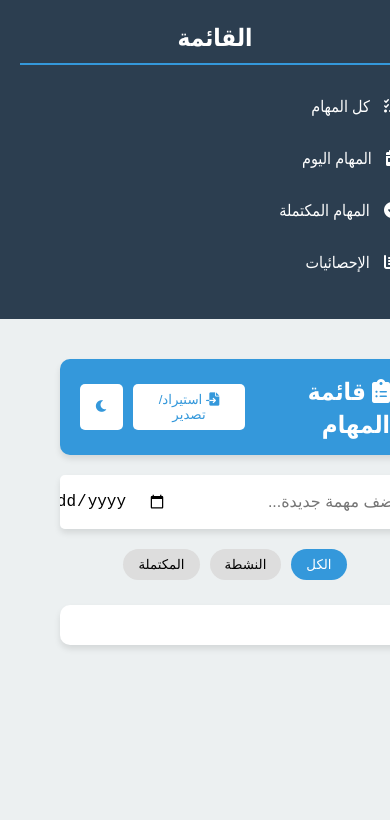
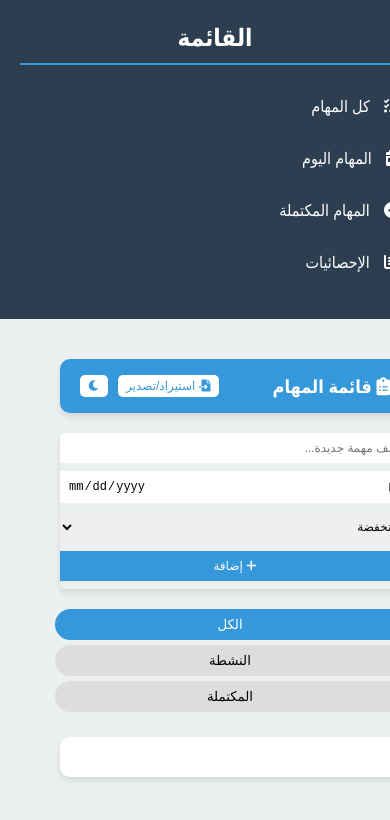
Before and after one commit to Abdu1llah/todo, a plain HTML site: page index.html in a window 390 px wide. Shown: the top 820 px of the page. Drawn offline with nearby package versions, Linux system fonts and the light colour scheme.

Commit message:
Update index.html

```diff
--- a/index.html
+++ b/index.html
@@ -28,6 +28,7 @@
         }
         .container {
             display: flex;
+            flex-direction: row;
             min-height: 100vh;
         }
         .sidebar {
@@ -288,6 +289,21 @@
             text-decoration: none;
             cursor: pointer;
         }
+
+        /* استعلامات الوسائط (Media Queries) لضبط الأنماط بناءً على حجم الشاشة */
+        @media (max-width: 1200px) {
+            .header h1 {
+                font-size: 22px;
+            }
+            .header-actions .btn {
+                padding: 6px 12px;
+            }
+            .task-input input, .task-input select, .task-input button {
+                font-size: 14px;
+                padding: 10px;
+            }
+        }
+
         @media (max-width: 768px) {
             .container {
                 flex-direction: column;
@@ -296,10 +312,49 @@
                 width: 100%;
                 margin-bottom: 20px;
             }
+            .header h1 {
+                font-size: 20px;
+            }
+            .header-actions .btn {
+                padding: 5px 10px;
+                font-size: 14px;
+            }
+            .task-input {
+                flex-direction: column;
+            }
+            .task-input input, .task-input select, .task-input button {
+                font-size: 14px;
+                padding: 10px;
+                margin-bottom: 10px;
+            }
             .filters {
                 flex-wrap: wrap;
             }
             .filter-btn {
+                margin-bottom: 5px;
+            }
+        }
+
+        @media (max-width: 480px) {
+            .header h1 {
+                font-size: 18px;
+            }
+            .header-actions .btn {
+                padding: 4px 8px;
+                font-size: 12px;
+            }
+            .task-input input, .task-input select, .task-input button {
+                font-size: 12px;
+                padding: 8px;
+                margin-bottom: 8px;
+            }
+            .filters {
+                flex-direction: column;
+                align-items: center;
+            }
+            .filter-btn {
+                width: 100%;
+                text-align: center;
                 margin-bottom: 5px;
             }
         }
```
